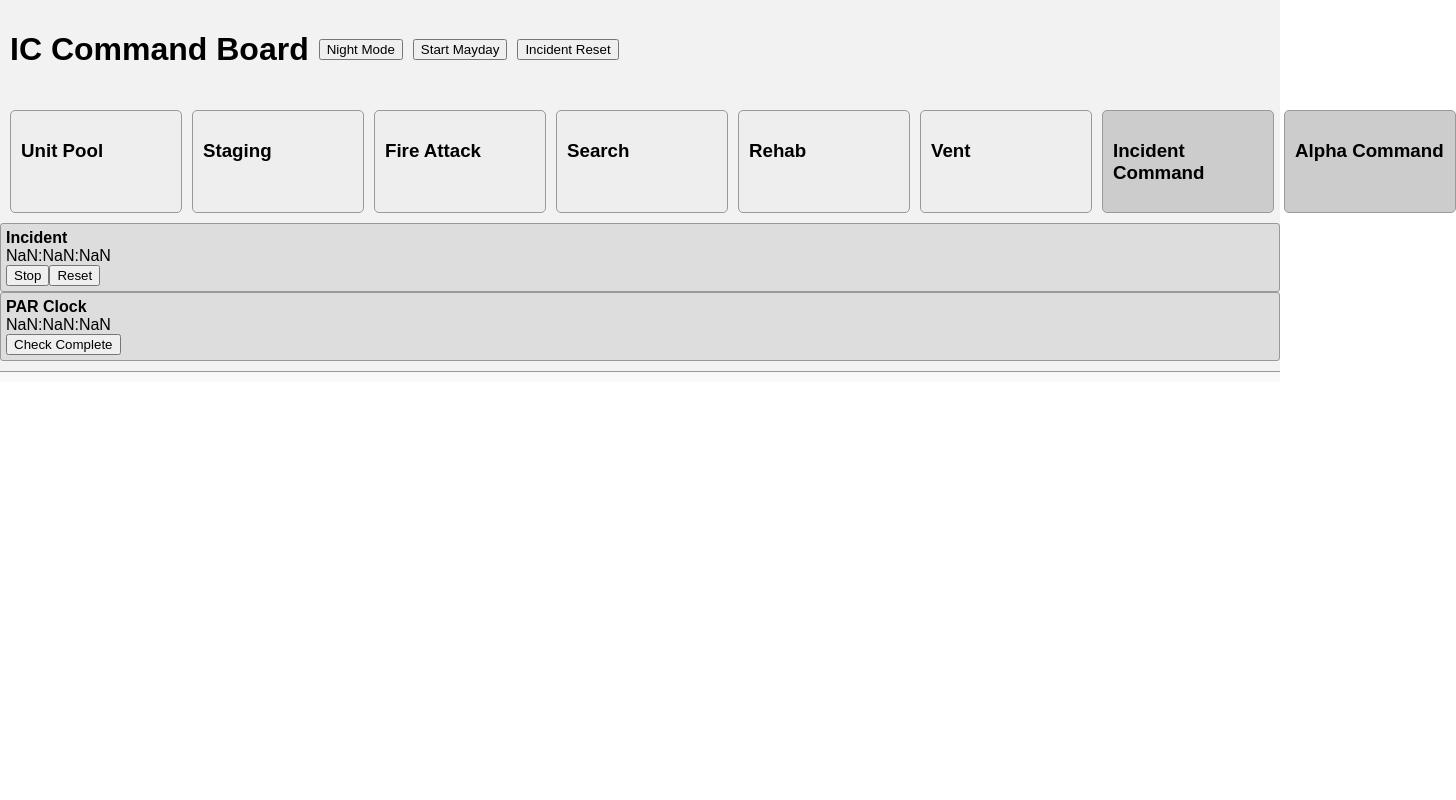
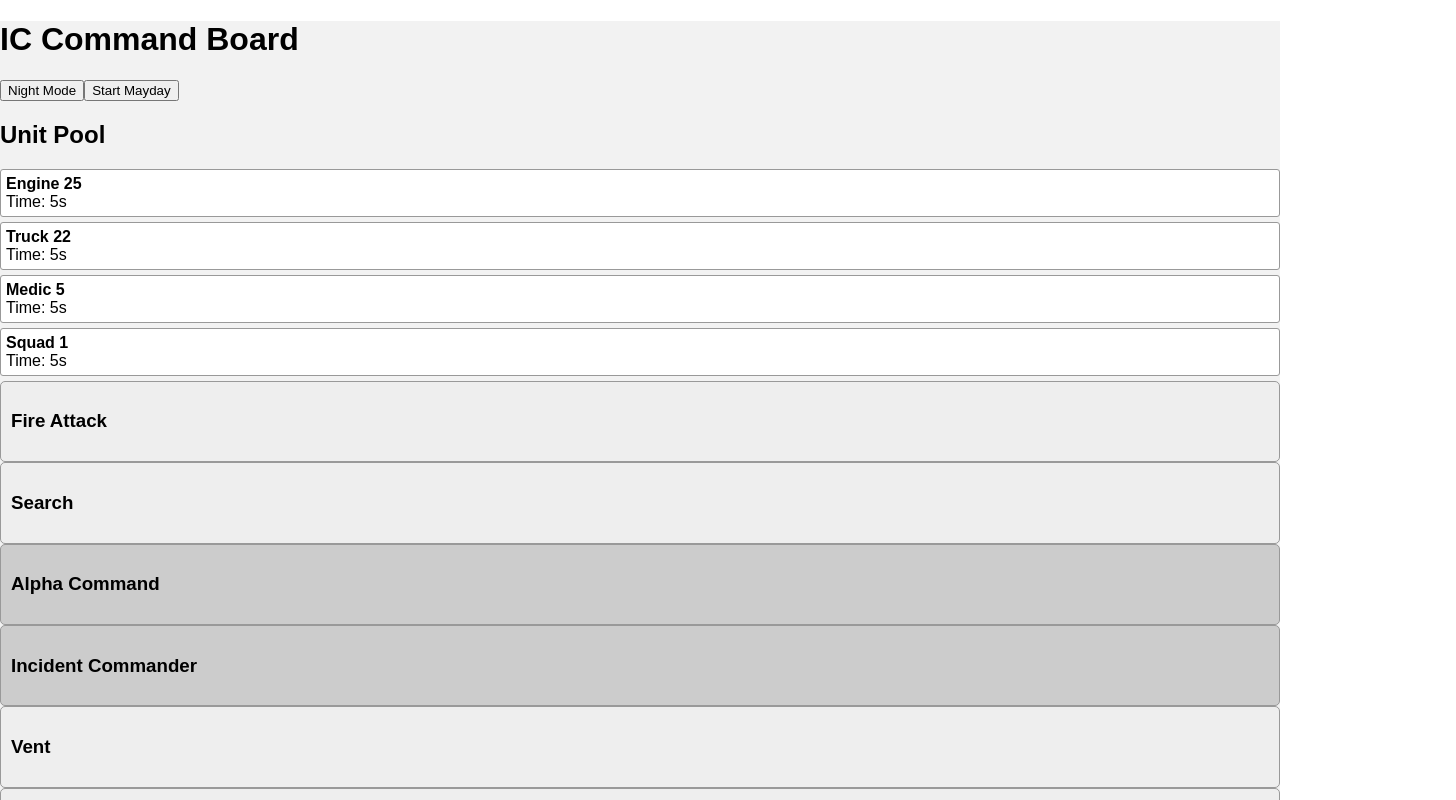
Before and after one commit to mattbayes789/ic-command-board-2, a React (Vite) app: page / in a window 1280 px wide. Shown: the top 800 px of the page, 1456 px wide, since content can reach past the window. Built offline with nearby package versions, Linux system fonts and the light colour scheme.

Commit message:
Update App.jsx

```diff
--- a/src/App.jsx
+++ b/src/App.jsx
@@ -1,6 +1,4 @@
 import React, { useState, useEffect } from "react";
-import { DndContext, useDraggable, useDroppable } from "@dnd-kit/core";
-import { initialUnits } from "./data/initialUnits";
 import UnitCard from "./components/UnitCard";
 import AssignmentBox from "./components/AssignmentBox";
 import CommandRoleBox from "./components/CommandRoleBox";
@@ -9,162 +7,108 @@ import IncidentTimer from "./components/IncidentTimer";
 import PARClock from "./components/PARClock";
 import IncidentLog from "./components/IncidentLog";
 import ThemeToggle from "./components/ThemeToggle";
-import "./styles.css";
+
+// Initial units
+const initialUnits = [
+  { id: "u1", name: "Engine 25", assignedAt: null },
+  { id: "u2", name: "Truck 22", assignedAt: null },
+  { id: "u3", name: "Medic 5", assignedAt: null },
+  { id: "u4", name: "Squad 1", assignedAt: null },
+];
 
 const App = () => {
-  const [units, setUnits] = useState([]);
-  const [mayday, setMayday] = useState(false);
+  const [units, setUnits] = useState(initialUnits);
+  const [staging, setStaging] = useState([]);
+  const [fireAttack, setFireAttack] = useState([]);
+  const [search, setSearch] = useState([]);
+  const [alphaCommand, setAlphaCommand] = useState([]);
+  const [incidentCommand, setIncidentCommand] = useState([]);
+  const [vent, setVent] = useState([]);
+  const [rehab, setRehab] = useState([]);
+  const [maydayActive, setMaydayActive] = useState(false);
   const [theme, setTheme] = useState("day");
-  const [incidentLog, setIncidentLog] = useState([]);
-  const [incidentResetFlag, setIncidentResetFlag] = useState(false);
+  const [log, setLog] = useState([]);
 
-  // Assignment boxes
-  const assignmentBoxes = ["staging", "fireAttack", "search", "rehab", "vent"];
-  const commandBoxes = ["incidentCommand", "alphaCommand"];
-
-  // Load units from localStorage or default
-  useEffect(() => {
-    const savedUnits = JSON.parse(localStorage.getItem("units"));
-    if (savedUnits) setUnits(savedUnits);
-    else setUnits(initialUnits);
-  }, []);
-
-  // Persist units
-  useEffect(() => {
-    localStorage.setItem("units", JSON.stringify(units));
-  }, [units]);
-
-  // Handle drag and drop
-  const handleDragEnd = (event) => {
-    const { active, over } = event;
-    if (!over) return;
-
-    setUnits((prev) => {
-      const newUnits = [...prev];
-      const unitIndex = newUnits.findIndex((u) => u.id === active.id);
-      if (unitIndex === -1) return newUnits;
-      const target = over.id;
-
-      // Command roles only accept 1 unit
-      if (commandBoxes.includes(target)) {
-        const existing = newUnits.find((u) => u.assignment === target);
-        if (existing) {
-          // Transfer log
-          logEvent(`${existing.name} replaced by ${newUnits[unitIndex].name} in ${target}`);
-          existing.assignment = "staging";
-          existing.assignedAt = Date.now();
-        }
-        newUnits[unitIndex].assignment = target;
-        newUnits[unitIndex].assignedAt = Date.now();
-        return newUnits;
-      }
-
-      // Assignment boxes accept multiple units
-      newUnits[unitIndex].assignment = target;
-      newUnits[unitIndex].assignedAt = Date.now();
-      return newUnits;
-    });
+  // Log helper
+  const logEvent = (text) => {
+    setLog((prev) => [...prev, { text, time: new Date().toLocaleTimeString() }]);
   };
 
-  const logEvent = (text) => {
-    setIncidentLog((prev) => [...prev, { text, time: new Date().toLocaleTimeString() }]);
-  };
-
-  // Mayday toggle
-  const toggleMayday = () => setMayday((prev) => !prev);
-
-  // Reset incident (clears everything)
-  const resetIncident = () => {
-    const resetUnits = units.map((u) => ({ ...u, assignment: "pool", assignedAt: null }));
-    setUnits(resetUnits);
-    setIncidentLog([]);
-    setIncidentResetFlag(true);
-    setMayday(false);
-  };
+  // Auto-assign all units to staging on start
+  useEffect(() => {
+    setStaging(units.map((u) => ({ ...u, assignedAt: Date.now() })));
+  }, []);
 
   return (
     <div className={`app ${theme}`}>
-      <header className="header">
+      <header>
         <h1>IC Command Board</h1>
         <ThemeToggle theme={theme} setTheme={setTheme} />
-        <button onClick={toggleMayday}>{mayday ? "End Mayday" : "Start Mayday"}</button>
-        <button onClick={resetIncident}>Incident Reset</button>
+        <button onClick={() => setMaydayActive((prev) => !prev)}>
+          {maydayActive ? "End Mayday" : "Start Mayday"}
+        </button>
       </header>
 
-      <DndContext onDragEnd={handleDragEnd}>
-        <div className="board">
-          {/* Unit Pool */}
-          <AssignmentBox
-            id="pool"
-            title="Unit Pool"
-            units={units.filter((u) => u.assignment === "pool")}
-            logEvent={logEvent}
-          />
+      {maydayActive && <MaydayBox />}
 
-          {/* Staging */}
-          <AssignmentBox
-            id="staging"
-            title="Staging"
-            units={units.filter((u) => u.assignment === "staging")}
-            logEvent={logEvent}
-          />
+      <div className="boards">
+        <div className="unit-pool">
+          <h2>Unit Pool</h2>
+          {staging.map((u) => (
+            <UnitCard key={u.id} unit={u} />
+          ))}
+        </div>
 
-          {/* Fire Attack */}
+        <div className="assignment-boards">
           <AssignmentBox
             id="fireAttack"
             title="Fire Attack"
-            units={units.filter((u) => u.assignment === "fireAttack")}
+            units={fireAttack}
             logEvent={logEvent}
             allowDivisions={true}
           />
-
-          {/* Search */}
           <AssignmentBox
             id="search"
             title="Search"
-            units={units.filter((u) => u.assignment === "search")}
+            units={search}
             logEvent={logEvent}
             allowDivisions={true}
           />
-
-          {/* Rehab */}
+          <CommandRoleBox
+            id="alphaCommand"
+            title="Alpha Command"
+            units={alphaCommand}
+            logEvent={logEvent}
+          />
+          <CommandRoleBox
+            id="incidentCommand"
+            title="Incident Commander"
+            units={incidentCommand}
+            logEvent={logEvent}
+          />
+          <AssignmentBox
+            id="vent"
+            title="Vent"
+            units={vent}
+            logEvent={logEvent}
+            allowDivisions={false}
+          />
           <AssignmentBox
             id="rehab"
             title="Rehab"
-            units={units.filter((u) => u.assignment === "rehab")}
+            units={rehab}
             logEvent={logEvent}
+            allowDivisions={false}
           />
+        </div>
+      </div>
 
-          {/* Vent */}
-          <AssignmentBox
-            id="vent"
-            title="Vent"
-            units={units.filter((u) => u.assignment === "vent")}
-            logEvent={logEvent}
-          />
+      <div className="timers">
+        <IncidentTimer logEvent={logEvent} />
+        <PARClock logEvent={logEvent} />
+      </div>
 
-          {/* Command roles */}
-          {commandBoxes.map((id) => (
-            <CommandRoleBox
-              key={id}
-              id={id}
-              title={id === "incidentCommand" ? "Incident Command" : "Alpha Command"}
-              units={units.filter((u) => u.assignment === id)}
-              logEvent={logEvent}
-            />
-          ))}
-
-          {/* Mayday Box */}
-          {mayday && <MaydayBox />}
-        </div>
-      </DndContext>
-
-      {/* Timers */}
-      <IncidentTimer key={incidentResetFlag} logEvent={logEvent} />
-      <PARClock logEvent={logEvent} />
-
-      {/* Incident Log */}
-      <IncidentLog log={incidentLog} />
+      <IncidentLog log={log} />
     </div>
   );
 };
```
